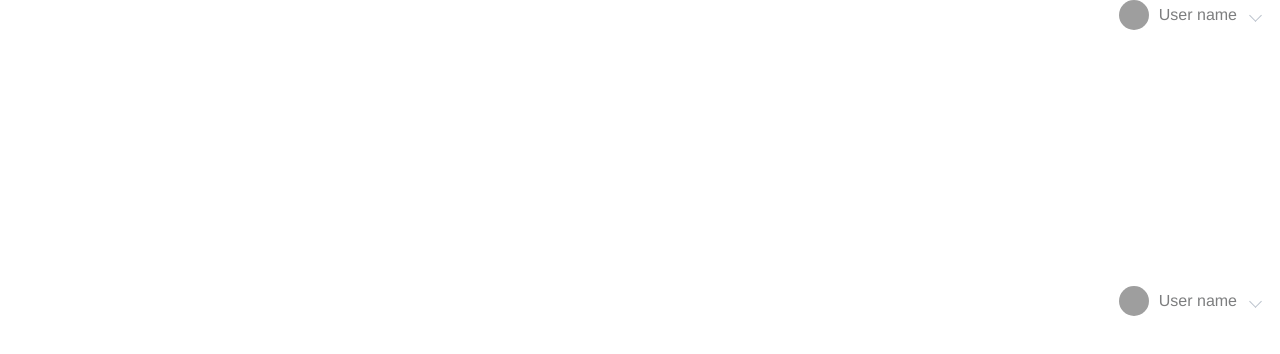
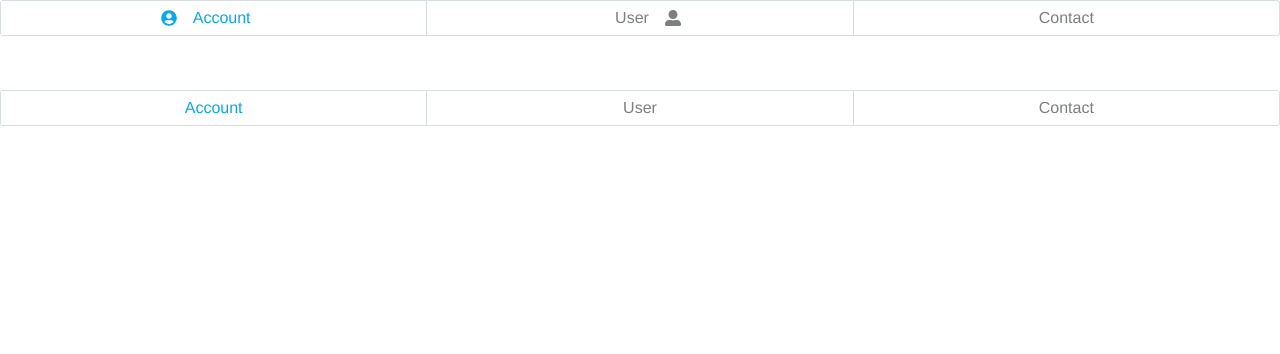
Before and after one commit to mustran/test-component, a React (Create React App) app: page / in a window 1280 px wide. Shown: the top 354 px of the page. Built offline with nearby package versions, Linux system fonts and the light colour scheme; grey boxes are pictures that could not be loaded.

Commit message:
Test Tabs

```diff
--- a/src/App.tsx
+++ b/src/App.tsx
@@ -1,21 +1,37 @@
-import React from "react";
-import { UserMenu } from "./components/UserMenu";
+import React, { useState } from "react";
+import Tabs from "./components/Tabs/Tabs";
+import { FaUserCircle, FaUserAlt } from "react-icons/fa";
 
 function App() {
+    const [selectedTab, setSelectedTab] = useState(0);
+
+    const tabs = [
+        {
+            name: "Account",
+            icon: <FaUserCircle />,
+            iconModifiers: "statusColorWarning"
+        },
+        { name: "User", icon: <FaUserAlt />, iconPosition: "right" },
+        { name: "Contact" }
+    ];
+
+    const tabs1 = [{ name: "Account" }, { name: "User" }, { name: "Contact" }];
+
     return (
         <>
-            <UserMenu
-                image="https://miro.medium.com/max/1200/1*mk1-6aYaf_Bes1E3Imhc0A.jpeg"
-                menuTitle="User name"
-                menuItems={[{ title: "Hello" }, { title: "World" }]}
-                actionItem={{ title: "Logout" }}
+            <Tabs
+                tabs={tabs}
+                selectedTabIndex={selectedTab}
+                onTabClick={index => setSelectedTab(index)}
             />
-            <div style={{ marginTop: "20%" }}>
-                <UserMenu
-                    menuTitle="User name"
-                    actionItem={{ title: "Logout" }}
-                />
-            </div>
+            <br />
+            <br />
+            <br />
+            <Tabs
+                tabs={tabs1}
+                selectedTabIndex={0}
+                onTabClick={index => console.log(index)}
+            />
         </>
     );
 }
--- /dev/null
+++ b/src/components/Tabs/Tab.ts
@@ -0,0 +1,45 @@
+import styled, { css } from 'styled-components';
+import { fontWeights } from '../../utils';
+import colors from '../../theme/colors';
+import { ifProp } from 'styled-tools';
+
+const Tab = styled.div<{ selected: boolean }>`
+  margin: 0;
+  padding: 0.5rem 0;
+  display: flex;
+  border-right: 1px solid ${colors.gray};
+  font-weight: ${fontWeights('light')};
+  justify-content: center;
+  align-items: center;
+  flex: 1;
+  cursor: pointer;
+  transition: background 0.3s, color 0.3s;
+
+  &:last-child {
+    border: none;
+  }
+
+  ${ifProp(
+    'selected',
+    css`
+      background: ${colors.white};
+      color: ${({ theme }) => theme.palette.primary.main};
+    `,
+    css`
+      background: transparent;
+
+      color: ${({ theme }) => theme.palette.text.light};
+
+      &:hover {
+        color: ${({ theme }) => theme.palette.text.main};
+      }
+
+      span {
+        background: transparent;
+        color: ${({ theme }) => theme.palette.text.light};
+      }
+    `
+  )};
+`;
+
+export default Tab;
--- /dev/null
+++ b/src/components/Tabs/Tabs.tsx
@@ -0,0 +1,70 @@
+import React, { HTMLAttributes, ReactNode } from "react";
+import Tab from "./Tab";
+import TabsWrapper from "./TabsWrapper";
+import { CSSProperties } from "styled-components";
+
+type TabInfo = {
+    name: string;
+};
+
+type ContentProps = {
+    icon?: ReactNode | null;
+    iconPosition?: string;
+};
+
+type Props = HTMLAttributes<HTMLDivElement> &
+    ContentProps & {
+        tabs: Array<TabInfo>;
+        selectedTabIndex: number;
+        onTabClick: (index: number) => void;
+        className?: string;
+        style?: CSSProperties;
+    };
+
+const Content = ({ icon = null, iconPosition = "left", name }: any) =>
+    iconPosition === "right" ? (
+        <>
+            <span>{name}</span>
+            {icon}
+        </>
+    ) : (
+        <>
+            {icon}
+            <span>{name}</span>
+        </>
+    );
+
+const renderTabs = (
+    tabs: Array<TabInfo>,
+    selectedTabIndex: number,
+    onTabClick: (index: number) => void
+) =>
+    tabs.map(({ name, ...rest }, index) => (
+        <Tab
+            selected={selectedTabIndex === index}
+            key={name}
+            onClick={() => {
+                if (onTabClick) {
+                    onTabClick(index);
+                }
+            }}
+        >
+            <Content name={name} {...rest} />
+        </Tab>
+    ));
+
+const Tabs = ({
+    tabs,
+    selectedTabIndex,
+    onTabClick,
+    className = "",
+    style = {},
+    ...rest
+}: Props) =>
+    tabs ? (
+        <TabsWrapper className={className} style={style} {...rest}>
+            {renderTabs(tabs, selectedTabIndex, onTabClick)}
+        </TabsWrapper>
+    ) : null;
+
+export default Tabs;
--- /dev/null
+++ b/src/components/Tabs/TabsWrapper.ts
@@ -0,0 +1,17 @@
+import styled from 'styled-components';
+import colors from '../../theme/colors';
+
+const TabsWrapper = styled.div`
+  border: 1px solid ${colors.gray};
+  border-radius: 3px;
+  margin: 0 auto;
+  display: flex;
+  overflow: hidden;
+  text-align: center;
+
+  span {
+    padding: 0 1rem;
+  }
+`;
+
+export default TabsWrapper;
```
Also changed, not shown: 1 other file (tests, documents, lock files or other folders).
